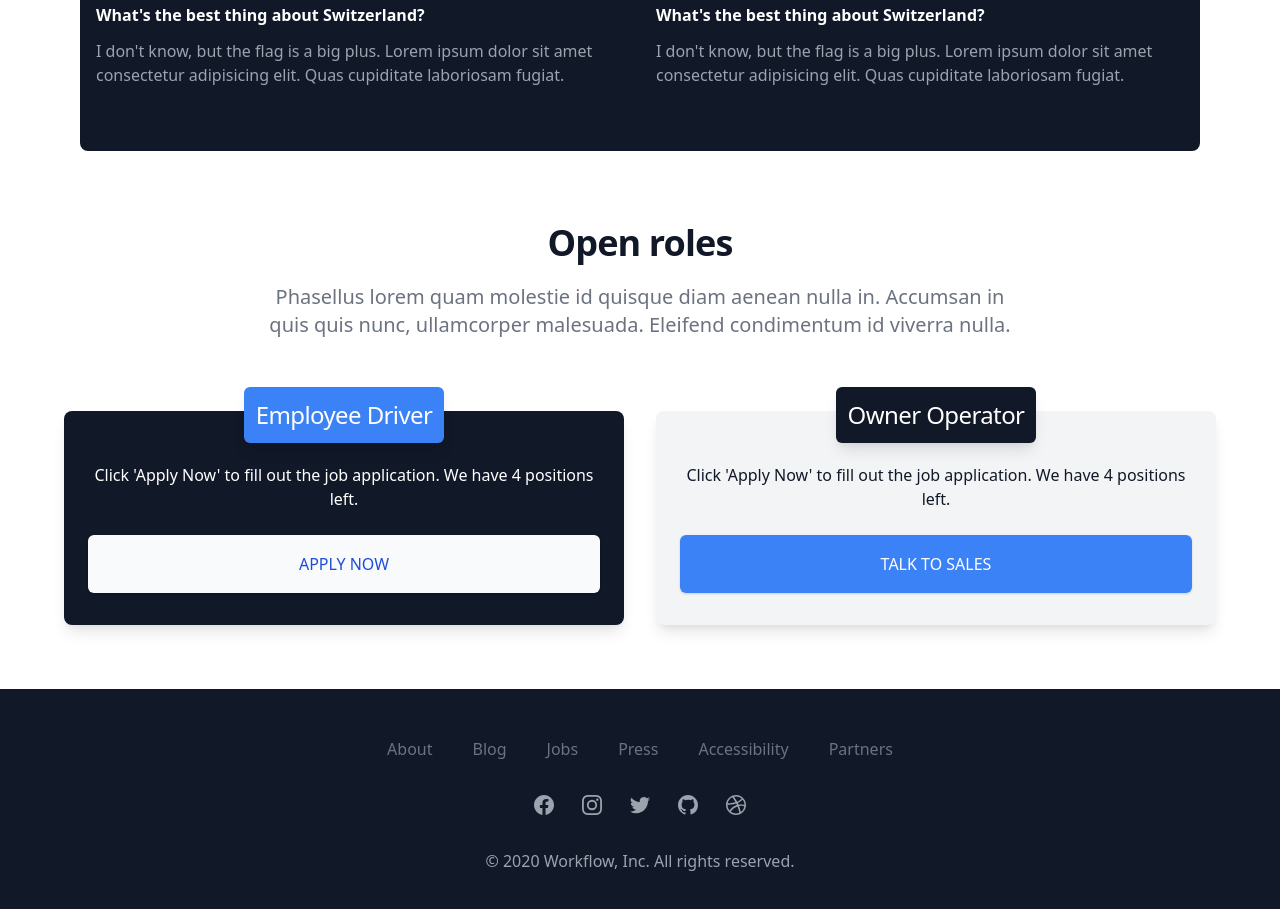
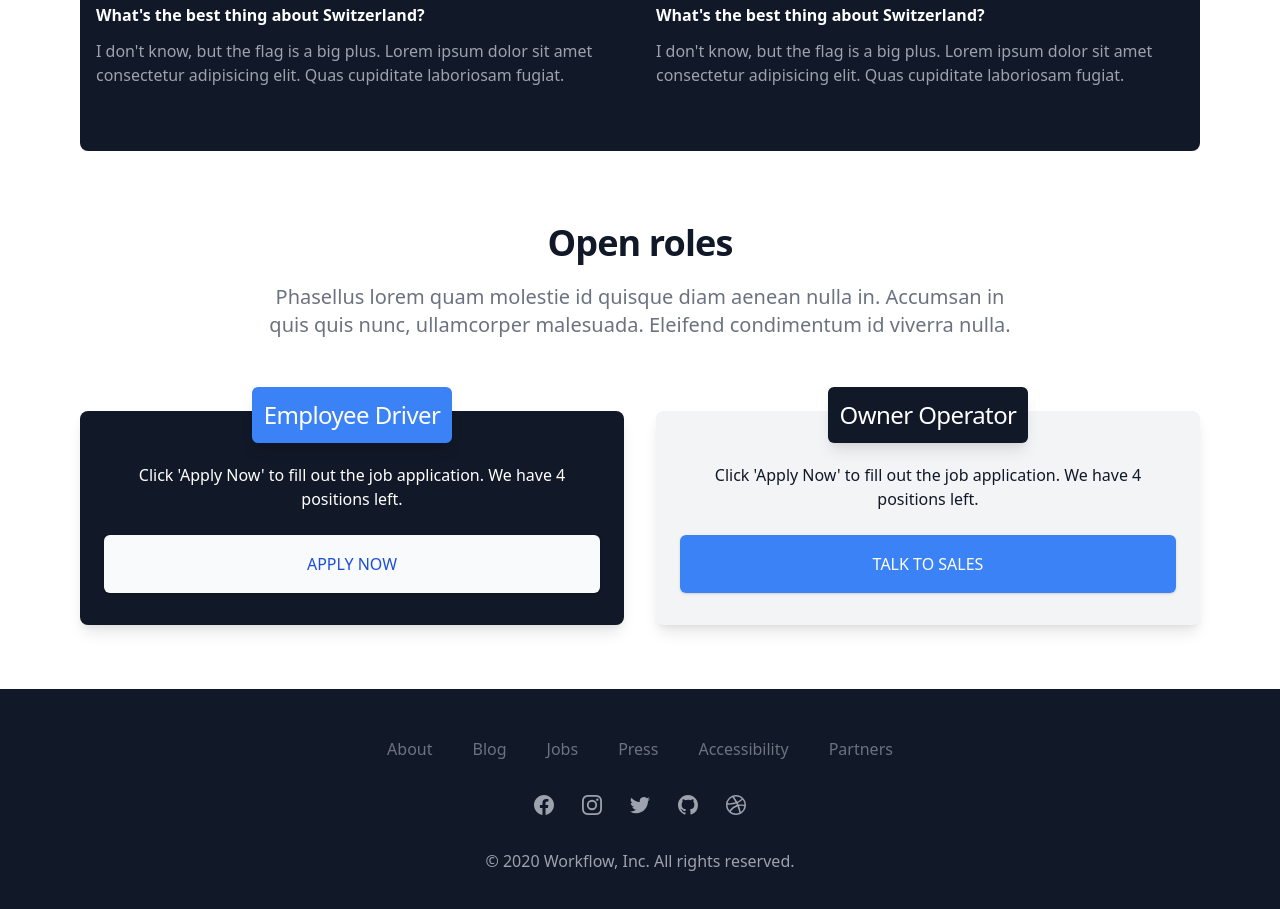
Before and after one commit to salymk/driver-recruitment-landing-page, a Gatsby site: page / in a window 1280 px wide. Shown: the part 4572-5481 px from the top of the page. Built offline with nearby package versions, Linux system fonts and the light colour scheme; Gatsby itself is replaced by a stand-in of ours.

Commit message:
Added margin left an right

```diff
--- a/src/components/job-openings.js
+++ b/src/components/job-openings.js
@@ -2,7 +2,7 @@ import React from 'react';
 
 export const JobOpenings = () => (
   <>
-    <section className="relative bg-white section-spacing">
+    <section className="relative bg-white mx-4 section-spacing">
       <div className="mx-auto max-w-md px-4 text-center sm:max-w-3xl sm:px-0 lg:max-w-7xl">
         <p className="mt-2 text-3xl font-bold text-gray-900 tracking-tight sm:text-4xl">
           Open roles
```
